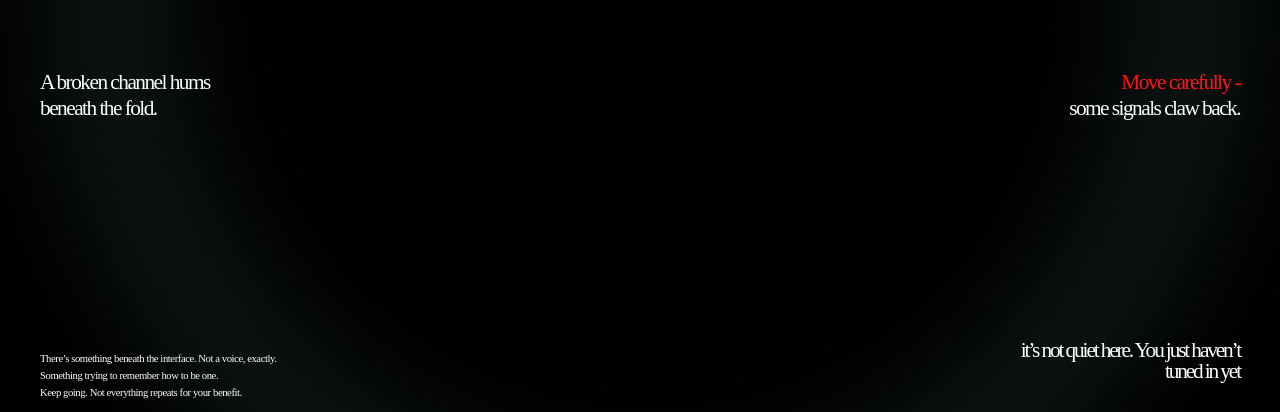
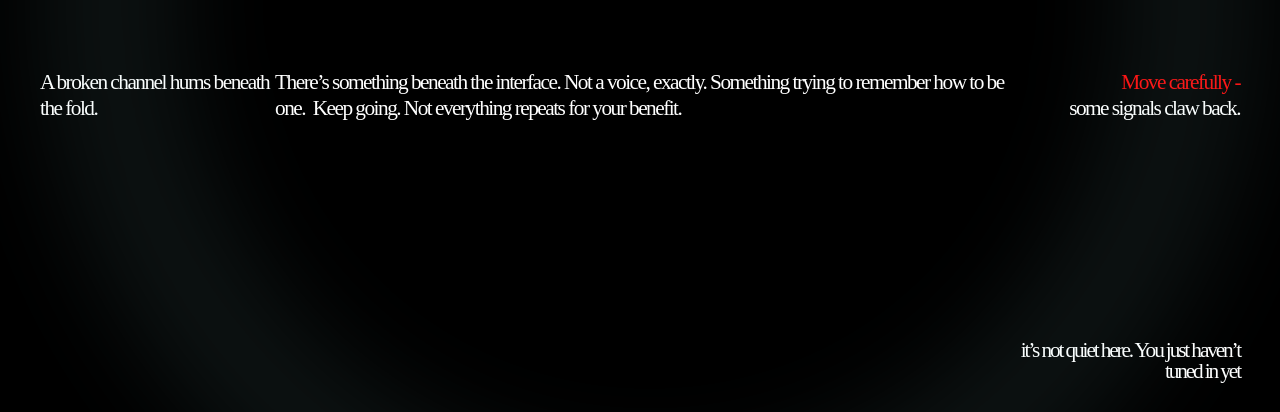
Before and after one commit to mazerancedev/project-9-hero, a plain HTML site: page index.html in a window 1280 px wide. Shown: the part 304-716 px from the top of the page. Drawn offline with nearby package versions, Linux system fonts and the light colour scheme; a script that the page names is missing; a web font is replaced by a local one.

Commit message:
Update index.html

```diff
--- a/index.html
+++ b/index.html
@@ -60,14 +60,13 @@
       ></audio>
       <div class="hero">
         <h3 class="hero-text-left">
-          <div>
-            A broken channel hums<br />
-            beneath the fold.
-          </div>
-          <div>
-            <span>Move carefully -</span>
-            some signals claw back.
-          </div>
+          <div>A broken channel hums beneath the fold.</div>
+          <p data-desktop>
+            There’s something beneath the interface. Not a voice, exactly.
+            Something trying to remember how to be one.  Keep going. Not
+            everything repeats for your benefit.
+          </p>
+          <div><span>Move carefully -</span>some signals claw back.</div>
         </h3>
         <h3 class="hero-text-right">
           it’s not quiet here. You just haven’t tuned in yet
@@ -81,14 +80,13 @@
         <!-- <figure class="hero-audio-card">
           <img src="/images/audio-card.webp" alt="" />
         </figure> -->
-        <div class="hero-details">
-          <!-- <h2>01</h2> -->
-          <p>
+        <!-- <div class="hero-details">
+          <p data-mobile>
             There’s something beneath the interface. Not a voice, exactly.
             Something trying to remember how to be one.<br data-desktop />
             Keep going. Not everything repeats for your benefit.
           </p>
-        </div>
+        </div> -->
       </div>
       <div class="footer">
         <div class="footer-station">50</div>
```
